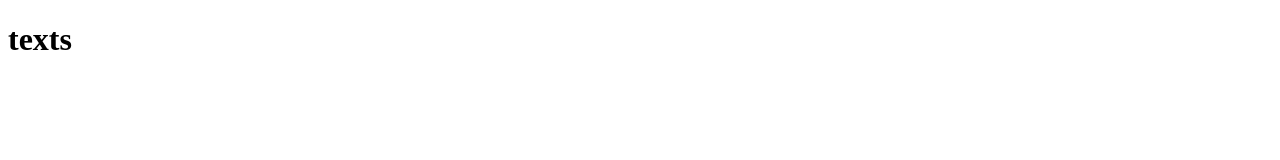
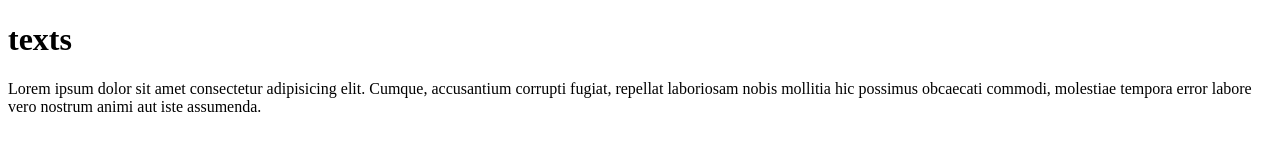
Before and after one commit to gurashviliana-alt/text, a plain HTML site: page index.html in a window 1280 px wide. Drawn offline with Linux system fonts and the light colour scheme.

Commit message:
text commit

```diff
--- a/index.html
+++ b/index.html
@@ -7,5 +7,6 @@
 </head>
 <body>
   <h1>texts</h1>
+  <p>Lorem ipsum dolor sit amet consectetur adipisicing elit. Cumque, accusantium corrupti fugiat, repellat laboriosam nobis mollitia hic possimus obcaecati commodi, molestiae tempora error labore vero nostrum animi aut iste assumenda.</p>
 </body>
 </html>
```
